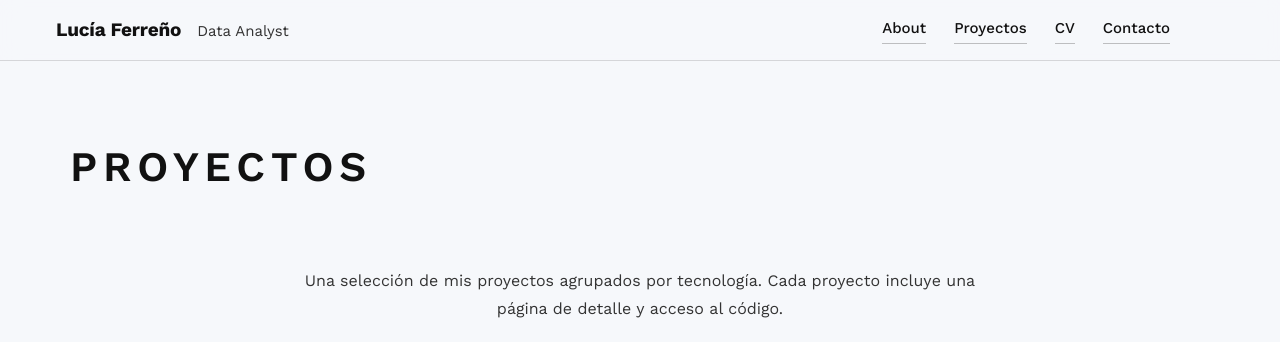
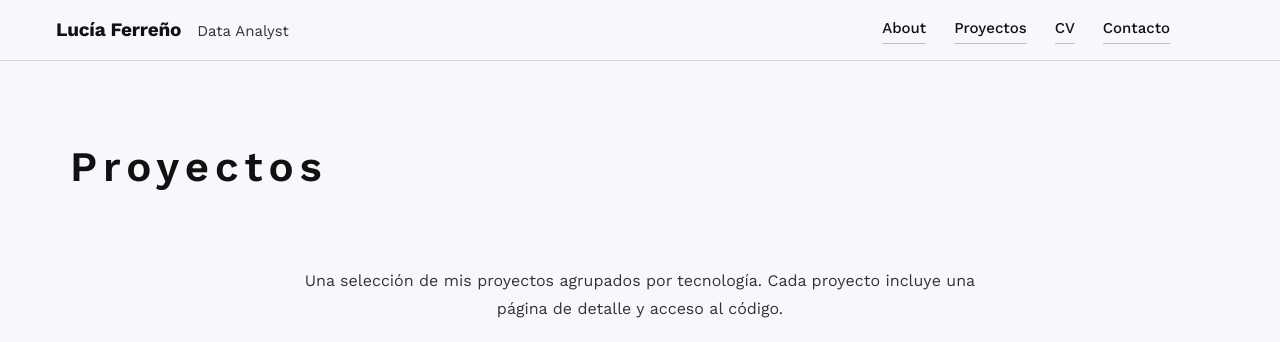
Before and after one commit to lucia-ferreno-pico/Portfolio, a Jekyll site: the page built from projects.md, in a window 1280 px wide. Shown: the top 342 px of the page. Built offline with Jekyll 4.4.1, drawn with Linux system fonts in a browser that asks for light colours.

Commit message:
Update main.css

```diff
--- a/assets/css/main.css
+++ b/assets/css/main.css
@@ -1141,7 +1141,7 @@
    (PEGAR AL FINAL DEL main.css)
    ========================================================= */
 
-projects-page .projects-title{
+.projects-page .projects-title{
   font-size: 42px;
   font-weight: 600;
   letter-spacing: -0.02em;
@@ -1385,3 +1385,54 @@
     justify-content: start;
   }
 }
+@media (max-width: 780px){
+  .section-title{
+    flex-direction: column;
+    align-items: flex-start;
+    gap: 10px;
+  }
+
+  .section-title h2{
+    white-space: normal;
+    overflow-wrap: anywhere;
+    word-break: normal;
+    line-height: 1.15;
+  }
+
+  .section-title span{
+    white-space: normal;
+  }
+}
+/* =========================
+   HOTFIX MOBILE OVERFLOW (Projects)
+   ========================= */
+
+/* Evita desbordes horizontales globales */
+html, body { max-width: 100%; overflow-x: hidden; }
+
+/* Clave para grids/flex: permitir encoger */
+.container, main, .section, .projects-grid, .projects-list,
+.project-card, .project-row, .project-row__content, .project-row__media {
+  min-width: 0;
+}
+
+/* Asegura que las cards nunca superen el contenedor */
+.project-card { max-width: 100%; width: 100%; }
+
+/* Mobile: 1 columna real en cualquier grid de proyectos */
+@media (max-width: 780px){
+  .projects-grid,
+  .projects-list{
+    grid-template-columns: 1fr !important;
+  }
+
+  .project-card{
+    grid-column: 1 / -1 !important; /* ocupa todo el ancho del grid */
+  }
+
+  /* Si hay padding lateral raro en projects */
+  .container--projects{
+    padding-left: 20px !important;
+    padding-right: 20px !important;
+  }
+}
```
